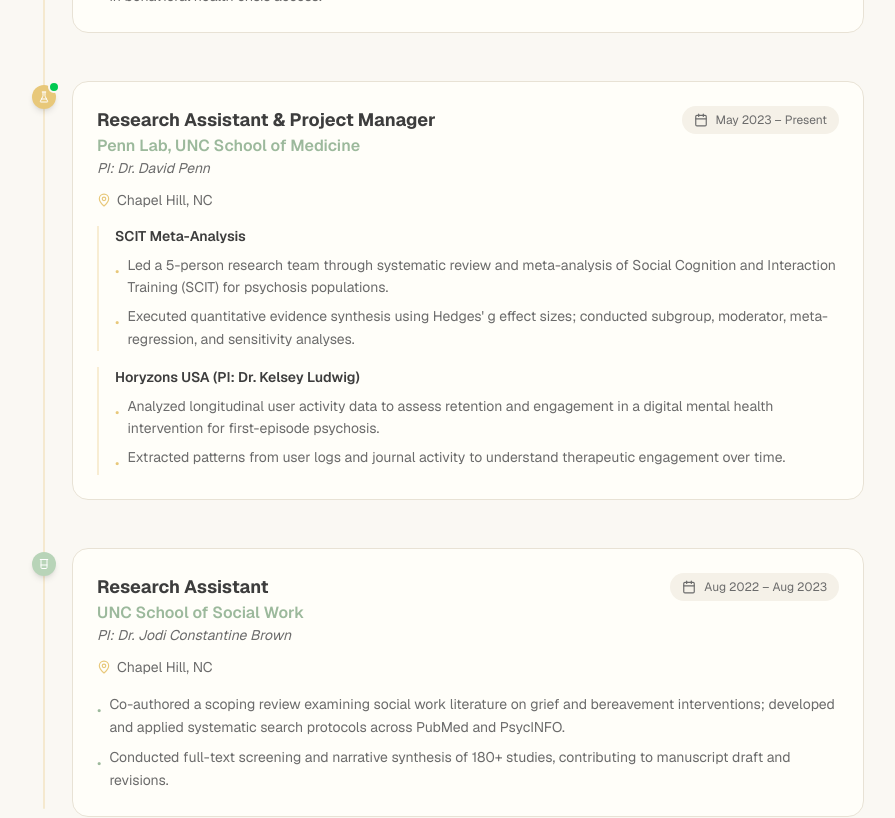
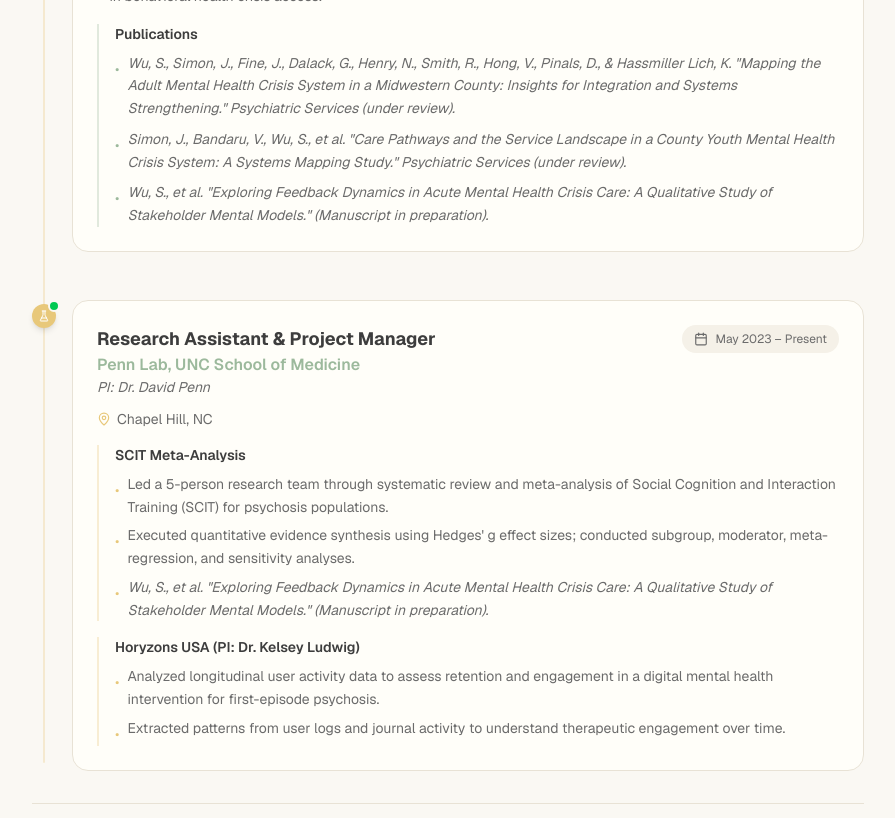
Before and after one commit to hazelwusy/hazelwu-portfolio, a Next.js app: page /experience/research in a window 1280 px wide. Shown: the part 640-1458 px from the top of the page, without its empty margins (192-1087 px from the left). Built offline with nearby package versions, Linux system fonts and the light colour scheme.

Commit message:
feat: update Research Experience page with new publications
Remove UNC School entry, add Dr. Hassmiller-Lich's publications,
and update Penn Lab project.

Co-authored-by: Hazel Wu <120288606+hazelwusy@users.noreply.github.com>

```diff
--- a/app/experience/research/page.tsx
+++ b/app/experience/research/page.tsx
@@ -15,6 +15,11 @@ const researchExperiences = [
       "Conducted 40+ semi-structured stakeholder interviews across Washtenaw County's acute mental health crisis system; applied systematic thematic coding in Dedoose to identify bottlenecks in care coordination.",
       "Developed system dynamics simulation models in Stella Architect to quantify crisis service utilization under varying resource constraints; scenario analyses projected a 23% reduction in average wait times.",
       "Contributed to county-level systems mapping research examining service fragmentation and capacity constraints in behavioral health crisis access.",
+    ],
+    publications: [
+      'Wu, S., Simon, J., Fine, J., Dalack, G., Henry, N., Smith, R., Hong, V., Pinals, D., & Hassmiller Lich, K. "Mapping the Adult Mental Health Crisis System in a Midwestern County: Insights for Integration and Systems Strengthening." Psychiatric Services (under review).',
+      'Simon, J., Bandaru, V., Wu, S., et al. "Care Pathways and the Service Landscape in a County Youth Mental Health Crisis System: A Systems Mapping Study." Psychiatric Services (under review).',
+      'Wu, S., et al. "Exploring Feedback Dynamics in Acute Mental Health Crisis Care: A Qualitative Study of Stakeholder Mental Models." (Manuscript in preparation).',
     ],
     gradient: "from-primary to-secondary",
     dotColor: "bg-primary",
@@ -34,6 +39,7 @@ const researchExperiences = [
           "Led a 5-person research team through systematic review and meta-analysis of Social Cognition and Interaction Training (SCIT) for psychosis populations.",
           "Executed quantitative evidence synthesis using Hedges' g effect sizes; conducted subgroup, moderator, meta-regression, and sensitivity analyses.",
         ],
+        publication: 'Wu, S., et al. "Exploring Feedback Dynamics in Acute Mental Health Crisis Care: A Qualitative Study of Stakeholder Mental Models." (Manuscript in preparation).',
       },
       {
         name: "Horyzons USA (PI: Dr. Kelsey Ludwig)",
@@ -47,21 +53,6 @@ const researchExperiences = [
     dotColor: "bg-warm",
     icon: FlaskConical,
     isCurrent: true,
-  },
-  {
-    title: "Research Assistant",
-    organization: "UNC School of Social Work",
-    pi: "PI: Dr. Jodi Constantine Brown",
-    period: "Aug 2022 – Aug 2023",
-    location: "Chapel Hill, NC",
-    description: [
-      "Co-authored a scoping review examining social work literature on grief and bereavement interventions; developed and applied systematic search protocols across PubMed and PsycINFO.",
-      "Conducted full-text screening and narrative synthesis of 180+ studies, contributing to manuscript draft and revisions.",
-    ],
-    gradient: "from-secondary to-accent",
-    dotColor: "bg-secondary",
-    icon: Beaker,
-    isCurrent: false,
   },
 ]
 
@@ -207,6 +198,7 @@ export default function ResearchExperiencePage() {
 
                     {/* Description or Projects */}
                     {exp.description ? (
+                      <div className="space-y-4">
                         <ul className="space-y-2">
                           {exp.description.map((item, i) => (
                             <li key={i} className="text-sm text-muted-foreground leading-relaxed flex gap-2">
@@ -215,6 +207,20 @@ export default function ResearchExperiencePage() {
                             </li>
                           ))}
                         </ul>
+                        {exp.publications && (
+                          <div className="border-l-2 border-primary/30 pl-4 mt-4">
+                            <h4 className="text-sm font-semibold text-foreground mb-2">Publications</h4>
+                            <ul className="space-y-2">
+                              {exp.publications.map((pub, pubIndex) => (
+                                <li key={pubIndex} className="text-sm text-muted-foreground leading-relaxed flex gap-2 italic">
+                                  <span className="text-primary mt-1.5 flex-shrink-0 not-italic">•</span>
+                                  <span>{pub}</span>
+                                </li>
+                              ))}
+                            </ul>
+                          </div>
+                        )}
+                      </div>
                     ) : exp.projects ? (
                       <div className="space-y-4">
                         {exp.projects.map((project, pIndex) => (
@@ -229,6 +235,12 @@ export default function ResearchExperiencePage() {
                                   <span>{detail}</span>
                                 </li>
                               ))}
+                              {project.publication && (
+                                <li className="text-sm text-muted-foreground leading-relaxed flex gap-2 italic">
+                                  <span className="text-warm mt-1.5 flex-shrink-0 not-italic">•</span>
+                                  <span>{project.publication}</span>
+                                </li>
+                              )}
                             </ul>
                           </div>
                         ))}
```
Lines whose indentation alone changed are shown as unchanged.
